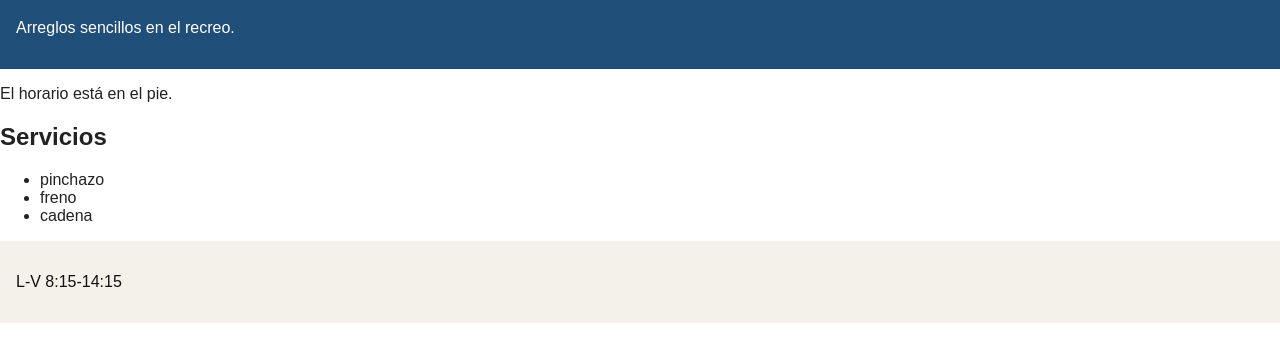
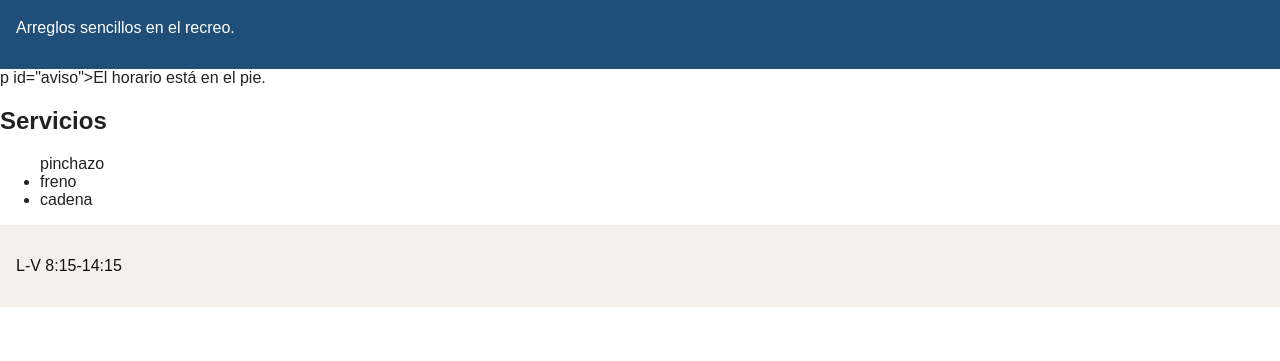
Before and after one commit to enekomunozbalma/taller-bicis-2627, a plain HTML site: page index.html in a window 1280 px wide. Shown: the part 77-438 px from the top of the page. Drawn offline with Linux system fonts and the light colour scheme.

Commit message:
test: modificado la seccion main etiquetas de apertura p y ul

```diff
--- a/index.html
+++ b/index.html
@@ -11,10 +11,10 @@
     <p>Arreglos sencillos en el recreo.</p>
   </header>
   <main>
-    <p id="aviso">El horario está en el pie.</p>
+    p id="aviso">El horario está en el pie.</p>
     <section id="servicios">
       <h2>Servicios</h2>
-      <ul>
+      <ul
         <li>pinchazo</li>
         <li>freno</li>
         <li>cadena</li>
```
